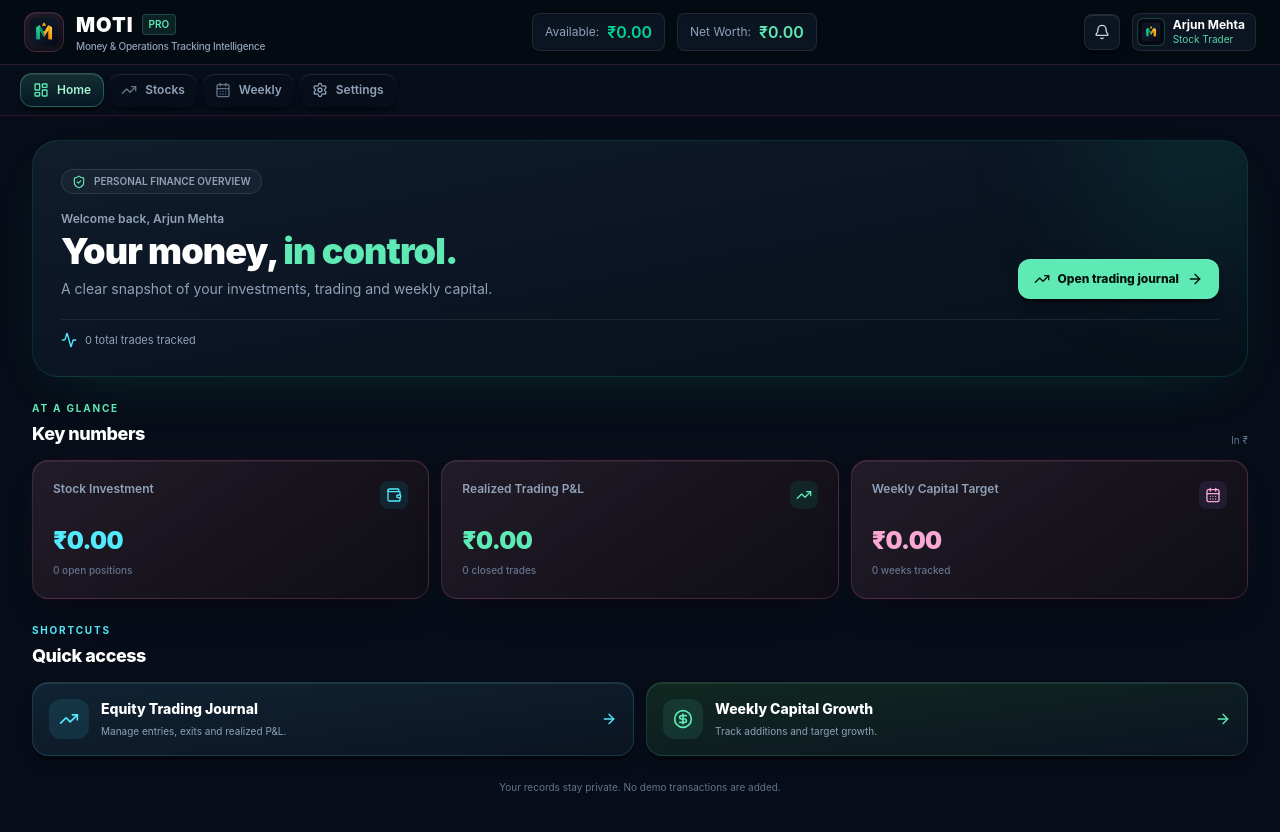
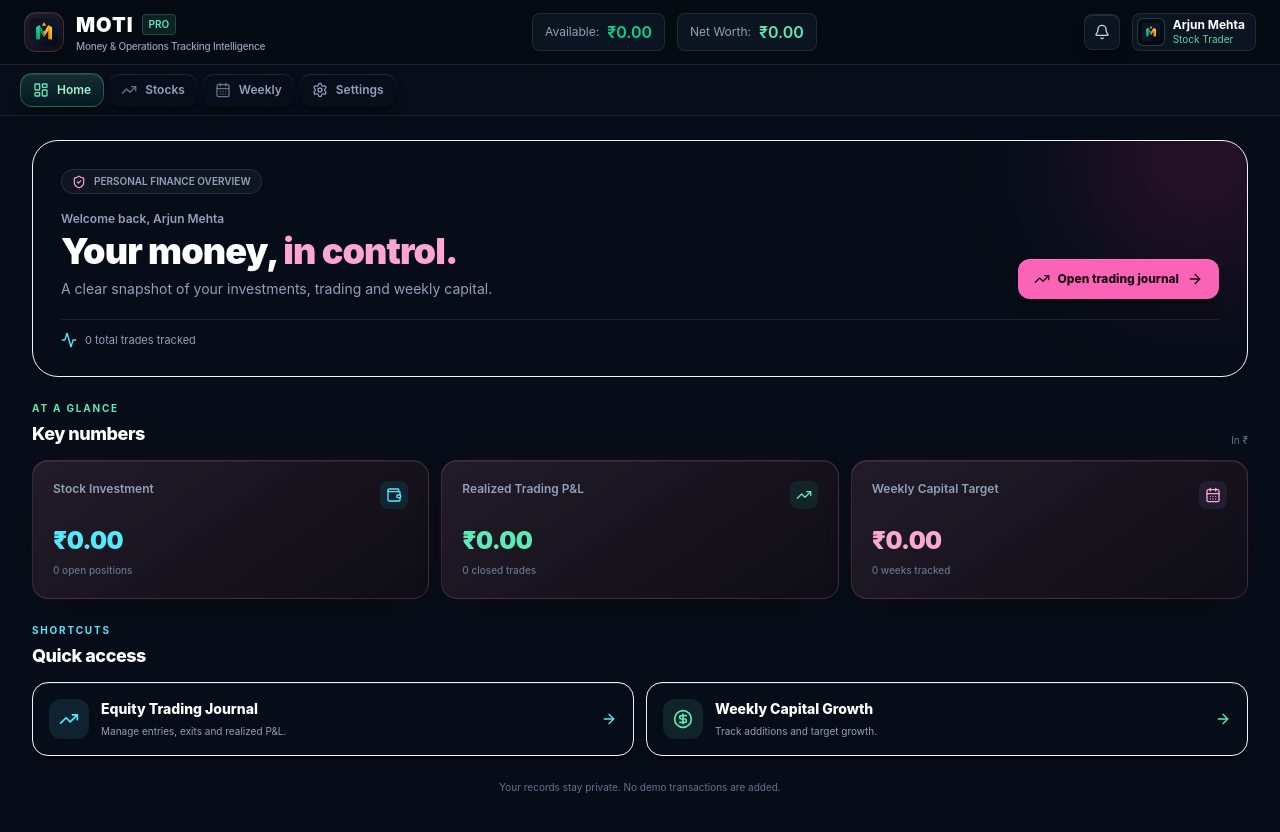
Before and after one commit to aarthak21-beep/MOTI-Money-Tracking-, a React (Vite) app: page / in a window 1280 px wide. Shown: the top 832 px of the page. Built offline with nearby package versions, Linux system fonts and the light colour scheme.

Commit message:
Polish home dashboard for neon magenta theme

```diff
--- a/src/views/DashboardView.tsx
+++ b/src/views/DashboardView.tsx
@@ -23,22 +23,22 @@ export const DashboardView: React.FC<DashboardViewProps> = ({ profile, summary,
   ];
 
   return <div className="moti-dashboard space-y-4 pb-24 sm:space-y-6">
-    <section className="relative overflow-hidden rounded-2xl border border-emerald-400/15 bg-gradient-to-br from-[#101d2b] via-[#0b1422] to-[#071019] p-4 shadow-[0_18px_60px_-28px_rgba(16,185,129,0.22)] sm:rounded-[26px] sm:p-7">
-      <div className="pointer-events-none absolute -right-16 -top-24 h-56 w-56 rounded-full bg-emerald-400/10 blur-3xl" />
+    <section className="moti-home-hero relative overflow-hidden rounded-2xl border p-4 sm:rounded-[26px] sm:p-7">
+      <div className="pointer-events-none absolute -right-16 -top-24 h-56 w-56 rounded-full bg-pink-500/15 blur-3xl" />
       <div className="relative flex flex-col gap-4 sm:flex-row sm:items-end sm:justify-between">
         <div className="min-w-0">
           <div className="inline-flex items-center gap-2 rounded-full border border-white/10 bg-white/[0.04] px-2.5 py-1 text-[10px] font-semibold text-slate-400">
-            <ShieldCheck className="h-3.5 w-3.5 text-emerald-300" /> PERSONAL FINANCE OVERVIEW
+            <ShieldCheck className="h-3.5 w-3.5 text-pink-300" /> PERSONAL FINANCE OVERVIEW
           </div>
           <p className="mt-4 text-xs font-semibold text-slate-400">Welcome back, {profile.name}</p>
-          <h1 className="mt-1 text-2xl font-black tracking-tight text-white sm:text-4xl">Your money, <span className="text-emerald-300">in control.</span></h1>
+          <h1 className="mt-1 text-2xl font-black tracking-tight text-white sm:text-4xl">Your money, <span className="text-pink-300">in control.</span></h1>
           <p className="mt-2 max-w-xl text-xs leading-5 text-slate-400 sm:text-sm">A clear snapshot of your investments, trading and weekly capital.</p>
         </div>
-        <button onClick={() => onSelectTab('stockTrading')} className="inline-flex w-full items-center justify-center gap-2 rounded-xl bg-emerald-300 px-4 py-3 text-xs font-extrabold text-[#04110d] shadow-[0_8px_25px_-10px_rgba(52,211,153,0.7)] transition hover:-translate-y-0.5 hover:bg-emerald-200 sm:w-auto">
+        <button onClick={() => onSelectTab('stockTrading')} className="inline-flex w-full items-center justify-center gap-2 rounded-xl bg-pink-400 px-4 py-3 text-xs font-extrabold text-[#190812] shadow-[0_8px_25px_-10px_rgba(236,72,153,0.75)] transition hover:-translate-y-0.5 hover:bg-pink-300 sm:w-auto">
           <TrendingUp className="h-4 w-4" /> Open trading journal <ArrowRight className="h-4 w-4" />
         </button>
       </div>
-      <div className="relative mt-4 flex items-center gap-2 border-t border-white/[0.08] pt-3 text-[11px] text-slate-400 sm:mt-5">
+      <div className="relative mt-4 flex items-center gap-2 border-t border-pink-200/10 pt-3 text-[11px] text-slate-400 sm:mt-5">
         <Activity className="h-4 w-4 text-cyan-300" /> {trades.length} total trades tracked
       </div>
     </section>
@@ -53,7 +53,7 @@ export const DashboardView: React.FC<DashboardViewProps> = ({ profile, summary,
           const Icon = card.icon;
           const tone = card.color === 'green' ? 'text-emerald-300' : card.color === 'red' ? 'text-rose-300' : card.color === 'cyan' ? 'text-cyan-300' : card.color === 'violet' ? 'text-violet-300' : 'text-white';
           const iconTone = card.color === 'green' ? 'bg-emerald-400/10 text-emerald-300' : card.color === 'red' ? 'bg-rose-400/10 text-rose-300' : card.color === 'cyan' ? 'bg-cyan-400/10 text-cyan-300' : 'bg-violet-400/10 text-violet-300';
-          return <div key={card.label} className="relative min-w-0 overflow-hidden rounded-xl border border-white/[0.08] bg-gradient-to-br from-[#111d2d] to-[#0b1421] p-3 shadow-[0_12px_35px_-25px_rgba(0,0,0,0.9)] transition hover:border-emerald-300/25 sm:rounded-2xl sm:p-5">
+          return <div key={card.label} className="moti-home-metric relative min-w-0 overflow-hidden rounded-xl border p-3 sm:rounded-2xl sm:p-5">
             <div className="flex items-start justify-between gap-1"><span className="text-[10px] font-semibold leading-4 text-slate-400 sm:text-xs">{card.label}</span><span className={`shrink-0 rounded-lg p-1.5 ${iconTone}`}><Icon className="h-3.5 w-3.5 sm:h-4 sm:w-4" /></span></div>
             <p className={`mt-3 break-all text-base font-black tracking-tight sm:mt-4 sm:text-2xl ${tone}`}>{profile.currencySymbol}{formatINR(card.value)}</p>
             <p className="mt-1.5 text-[9px] font-medium text-slate-500 sm:text-[10px]">{card.note}</p>
@@ -65,12 +65,12 @@ export const DashboardView: React.FC<DashboardViewProps> = ({ profile, summary,
     <section>
       <div className="mb-3"><p className="text-[10px] font-bold uppercase tracking-[0.18em] text-cyan-300">Shortcuts</p><h2 className="mt-1 text-base font-extrabold text-white sm:text-lg">Quick access</h2></div>
       <div className="grid gap-2.5 sm:grid-cols-2 sm:gap-3">
-        <button onClick={() => onSelectTab('stockTrading')} className="group flex items-center gap-3 rounded-xl border border-cyan-300/15 bg-gradient-to-br from-[#102333] to-[#0b1421] p-3 text-left transition hover:border-cyan-300/40 sm:rounded-2xl sm:p-4">
+        <button onClick={() => onSelectTab('stockTrading')} className="moti-home-shortcut group flex items-center gap-3 rounded-xl border p-3 text-left transition sm:rounded-2xl sm:p-4">
           <span className="shrink-0 rounded-xl bg-cyan-300/10 p-2.5 text-cyan-300"><TrendingUp className="h-5 w-5" /></span>
           <span className="min-w-0 flex-1"><span className="block text-xs font-extrabold text-white sm:text-sm">Equity Trading Journal</span><span className="mt-1 block text-[10px] leading-4 text-slate-400">Manage entries, exits and realized P&L.</span></span>
           <ArrowRight className="h-4 w-4 shrink-0 text-cyan-300 transition group-hover:translate-x-1" />
         </button>
-        <button onClick={() => onSelectTab('weeklyIncome')} className="group flex items-center gap-3 rounded-xl border border-emerald-300/15 bg-gradient-to-br from-[#102820] to-[#0b1421] p-3 text-left transition hover:border-emerald-300/40 sm:rounded-2xl sm:p-4">
+        <button onClick={() => onSelectTab('weeklyIncome')} className="moti-home-shortcut moti-home-shortcut-secondary group flex items-center gap-3 rounded-xl border p-3 text-left transition sm:rounded-2xl sm:p-4">
           <span className="shrink-0 rounded-xl bg-emerald-300/10 p-2.5 text-emerald-300"><CircleDollarSign className="h-5 w-5" /></span>
           <span className="min-w-0 flex-1"><span className="block text-xs font-extrabold text-white sm:text-sm">Weekly Capital Growth</span><span className="mt-1 block text-[10px] leading-4 text-slate-400">Track additions and target growth.</span></span>
           <ArrowRight className="h-4 w-4 shrink-0 text-emerald-300 transition group-hover:translate-x-1" />
```
